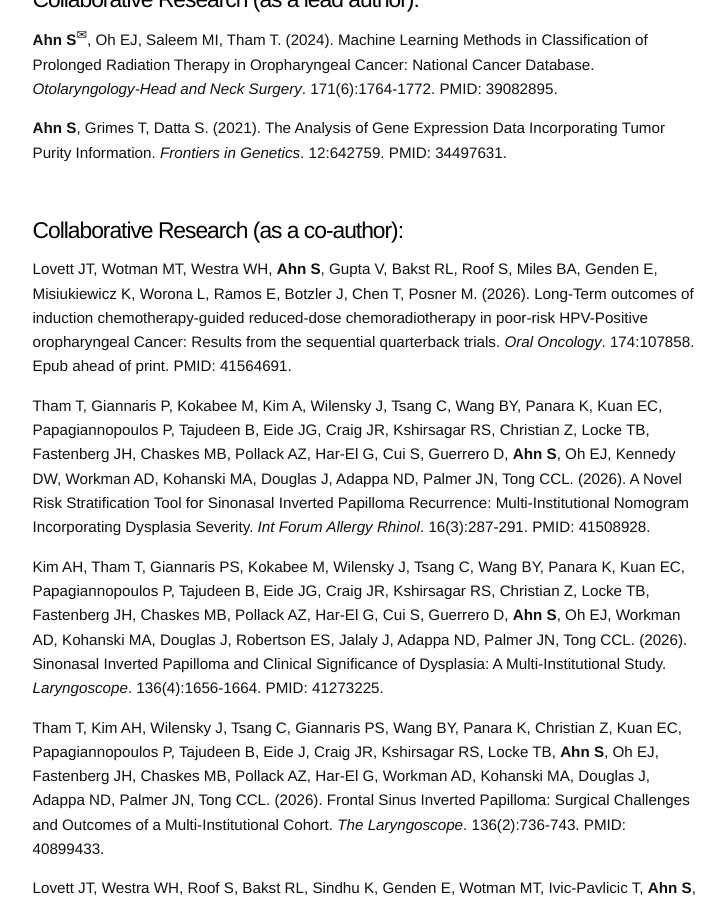
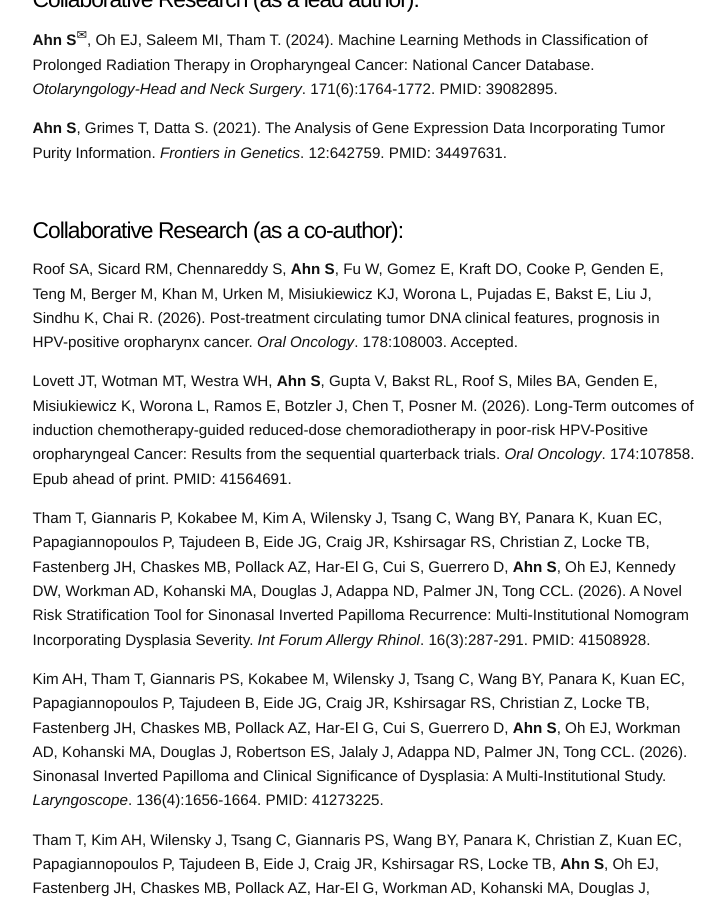
Before and after one commit to sjahnn/sjahnn.github.io, a Jekyll site: the page built from research.md, in a window 1280 px wide and 900 px high, scrolled down 1102 px. Shown: the whole window, without its empty margins (275-1001 px from the left). Built offline with Jekyll 4.4.1, drawn with Linux system fonts in a browser that asks for light colours.

Commit message:
Update research.md

```diff
--- a/research.md
+++ b/research.md
@@ -74,6 +74,8 @@
 
 
 # Collaborative Research (as a co-author):
+Roof SA, Sicard RM, Chennareddy S, **Ahn S**, Fu W, Gomez E, Kraft DO, Cooke P, Genden E, Teng M, Berger M, Khan M, Urken M, Misiukiewicz KJ, Worona L, Pujadas E, Bakst E, Liu J, Sindhu K, Chai R. (2026). Post-treatment circulating tumor DNA clinical features, prognosis in HPV-positive oropharynx cancer. *Oral Oncology*. 178:108003. Accepted.
+
 Lovett JT, Wotman MT, Westra WH, **Ahn S**, Gupta V, Bakst RL, Roof S, Miles BA, Genden E, Misiukiewicz K, Worona L, Ramos E, Botzler J, Chen T, Posner M. (2026). Long-Term outcomes of induction chemotherapy-guided reduced-dose chemoradiotherapy in poor-risk HPV-Positive oropharyngeal Cancer: Results from the sequential quarterback trials. *Oral Oncology*. 174:107858. Epub ahead of print. PMID: 41564691.
 
 Tham T, Giannaris P, Kokabee M, Kim A, Wilensky J, Tsang C, Wang BY, Panara K, Kuan EC, Papagiannopoulos P, Tajudeen B, Eide JG, Craig JR, Kshirsagar RS, Christian Z, Locke TB, Fastenberg JH, Chaskes MB, Pollack AZ, Har-El G, Cui S, Guerrero D, **Ahn S**, Oh EJ, Kennedy DW, Workman AD, Kohanski MA, Douglas J, Adappa ND, Palmer JN, Tong CCL. (2026). A Novel Risk Stratification Tool for Sinonasal Inverted Papilloma Recurrence: Multi-Institutional Nomogram Incorporating Dysplasia Severity. *Int Forum Allergy Rhinol*. 16(3):287-291. PMID: 41508928.
```
